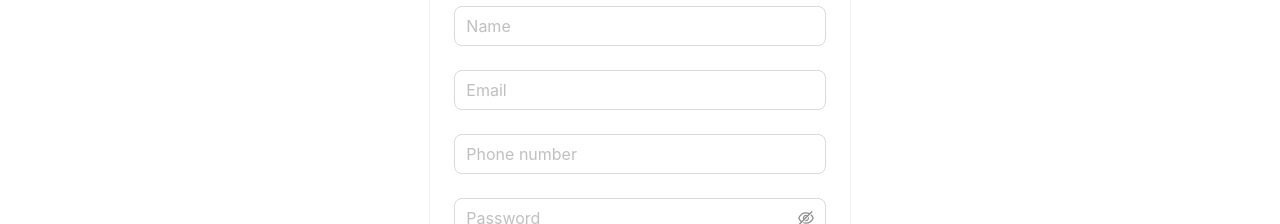
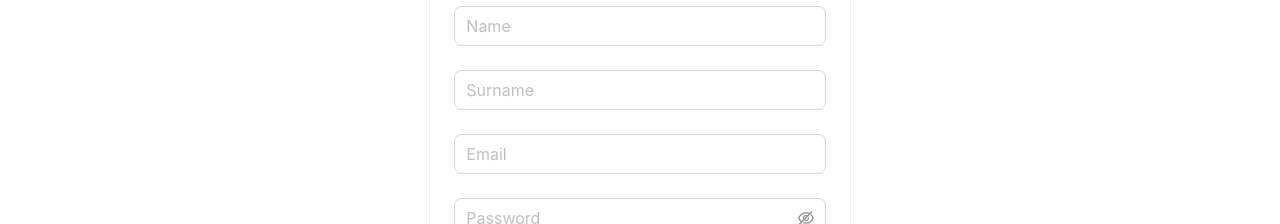
Before and after one commit to LAdam-ix/pb138-catalogue-of-houses, a React (Vite) app in the folder frontend/: page /signup in a window 1280 px wide. Shown: the part 212-436 px from the top of the page. Built offline with nearby package versions, Linux system fonts and the light colour scheme.

Commit message:
fix: form fields

```diff
--- a/frontend/src/components/sign/SignUpForm.tsx
+++ b/frontend/src/components/sign/SignUpForm.tsx
@@ -10,20 +10,16 @@ import { RoleRadio } from "../forms/RoleRadio";
 const schema = yup.object({
   name: yup
     .string()
-    .min(8, "Username has to be at least 8 characters long!")
+    .min(2, "Username has to be at least 2 characters long!")
+    .required("Username is required!"),
+  surname: yup
+    .string()
+    .min(2, "Username has to be at least 2 characters long!")
     .required("Username is required!"),
   email: yup
     .string()
     .email("Email has invalid format!")
     .required("Email is required!"),
-  phoneNumber: yup
-    .string()
-    .trim()
-    .matches(
-      /^\+[0-9]{12}$/,
-      "Phone number has to be in format: +XXXXXXXXXXXX!"
-    )
-    .required("Phone number is required!"),
   password: yup
     .string()
     .min(8, "Password has to be at least 8 characters long!")
@@ -39,6 +35,9 @@ export const SignUpForm = () => {
 
   const onSubmit = handleSubmit((data) => {
     console.log(data);
+
+
+
   });
 
   return (
@@ -50,14 +49,14 @@ export const SignUpForm = () => {
         errors={errors}
       />
       <InputField
-        name="email"
-        placeholder="Email"
+        name="surname"
+        placeholder="Surname"
         control={control}
         errors={errors}
       />
       <InputField
-        name="phoneNumber"
-        placeholder="Phone number"
+        name="email"
+        placeholder="Email"
         control={control}
         errors={errors}
       />
```
